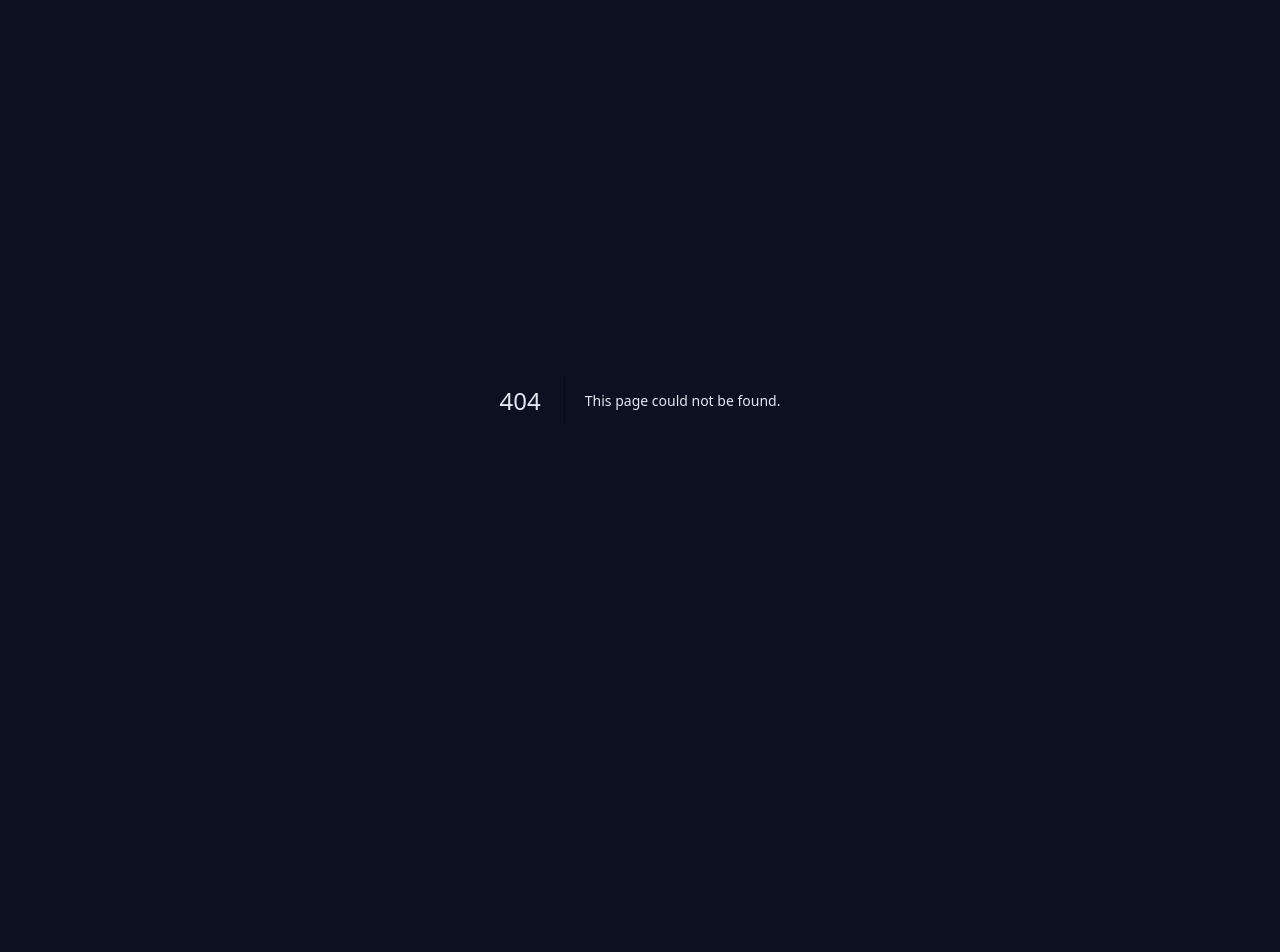
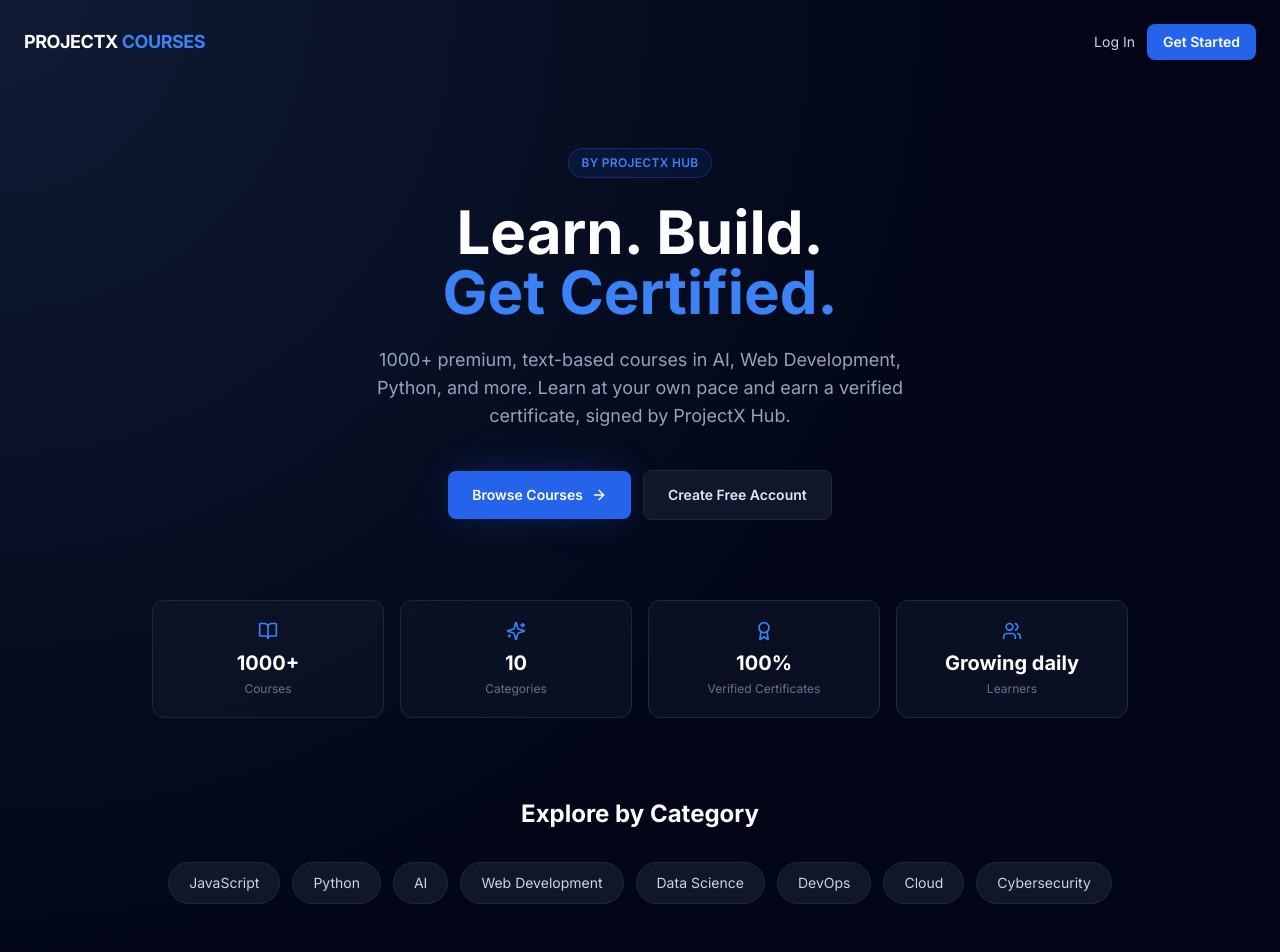
Before and after one commit to princeverma50055-cpu/ProjectX-Hub-courses-, a Next.js app: page / in a window 1280 px wide. Before the commit this address had no page. Shown: the top 952 px of the page. Before the commit the page ends 800 px from the top, so only its background shows below. Built offline with nearby package versions, Linux system fonts and the light colour scheme.

Commit message:
Create LandingPage component with layout and stats
Implement landing page with navigation, stats, and categories.

```diff
--- /dev/null
+++ b/src/app/page.tsx
@@ -0,0 +1,151 @@
+"use client";
+
+import Link from "next/link";
+import { motion } from "framer-motion";
+import { ArrowRight, Award, BookOpen, Sparkles, Users } from "lucide-react";
+
+const STATS = [
+  { label: "Courses", value: "1000+", icon: BookOpen },
+  { label: "Categories", value: "10", icon: Sparkles },
+  { label: "Verified Certificates", value: "100%", icon: Award },
+  { label: "Learners", value: "Growing daily", icon: Users },
+];
+
+const CATEGORIES = [
+  "JavaScript",
+  "Python",
+  "AI",
+  "Web Development",
+  "Data Science",
+  "DevOps",
+  "Cloud",
+  "Cybersecurity",
+];
+
+export default function LandingPage() {
+  return (
+    <div className="min-h-screen bg-brand-gradient overflow-hidden">
+      <nav className="max-w-7xl mx-auto flex items-center justify-between px-4 sm:px-6 py-6">
+        <span className="text-lg font-bold text-white tracking-tight">
+          PROJECTX <span className="text-brand-accentLight">COURSES</span>
+        </span>
+        <div className="flex items-center gap-3">
+          <Link
+            href="/login"
+            className="text-sm text-slate-300 hover:text-white transition-colors"
+          >
+            Log In
+          </Link>
+          <Link
+            href="/register"
+            className="text-sm font-semibold px-4 py-2 rounded-lg bg-brand-accent hover:bg-brand-accentLight text-white transition-colors"
+          >
+            Get Started
+          </Link>
+        </div>
+      </nav>
+
+      <section className="max-w-4xl mx-auto text-center px-4 sm:px-6 pt-16 pb-20">
+        <motion.span
+          initial={{ opacity: 0, y: 10 }}
+          animate={{ opacity: 1, y: 0 }}
+          transition={{ duration: 0.4 }}
+          className="inline-block text-xs font-semibold tracking-wide uppercase text-brand-accentLight bg-brand-accent/10 border border-brand-accent/30 px-3 py-1.5 rounded-full mb-6"
+        >
+          By ProjectX Hub
+        </motion.span>
+
+        <motion.h1
+          initial={{ opacity: 0, y: 16 }}
+          animate={{ opacity: 1, y: 0 }}
+          transition={{ duration: 0.5, delay: 0.1 }}
+          className="text-4xl sm:text-6xl font-bold text-white leading-tight mb-6"
+        >
+          Learn. Build.
+          <br />
+          <span className="text-brand-accentLight">Get Certified.</span>
+        </motion.h1>
+
+        <motion.p
+          initial={{ opacity: 0, y: 16 }}
+          animate={{ opacity: 1, y: 0 }}
+          transition={{ duration: 0.5, delay: 0.2 }}
+          className="text-slate-400 text-base sm:text-lg max-w-xl mx-auto mb-10"
+        >
+          1000+ premium, text-based courses in AI, Web Development, Python,
+          and more. Learn at your own pace and earn a verified certificate,
+          signed by ProjectX Hub.
+        </motion.p>
+
+        <motion.div
+          initial={{ opacity: 0, y: 16 }}
+          animate={{ opacity: 1, y: 0 }}
+          transition={{ duration: 0.5, delay: 0.3 }}
+          className="flex items-center justify-center gap-3"
+        >
+          <Link
+            href="/courses"
+            className="inline-flex items-center gap-2 px-6 py-3.5 rounded-lg bg-brand-accent hover:bg-brand-accentLight text-white text-sm font-semibold shadow-glow transition-colors"
+          >
+            Browse Courses <ArrowRight size={16} />
+          </Link>
+          <Link
+            href="/register"
+            className="inline-flex items-center gap-2 px-6 py-3.5 rounded-lg bg-brand-800 border border-brand-700 hover:border-brand-accent/50 text-slate-200 text-sm font-semibold transition-colors"
+          >
+            Create Free Account
+          </Link>
+        </motion.div>
+      </section>
+
+      <section className="max-w-5xl mx-auto px-4 sm:px-6 pb-20">
+        <div className="grid grid-cols-2 sm:grid-cols-4 gap-4">
+          {STATS.map((stat, i) => (
+            <motion.div
+              key={stat.label}
+              initial={{ opacity: 0, y: 16 }}
+              whileInView={{ opacity: 1, y: 0 }}
+              viewport={{ once: true }}
+              transition={{ duration: 0.4, delay: i * 0.08 }}
+              className="bg-brand-800/60 border border-brand-700 rounded-xl p-5 text-center"
+            >
+              <stat.icon size={20} className="mx-auto text-brand-accentLight mb-2" />
+              <p className="text-xl font-bold text-white">{stat.value}</p>
+              <p className="text-xs text-slate-500 mt-1">{stat.label}</p>
+            </motion.div>
+          ))}
+        </div>
+      </section>
+
+      <section className="max-w-5xl mx-auto px-4 sm:px-6 pb-24">
+        <h2 className="text-center text-2xl font-bold text-white mb-8">
+          Explore by Category
+        </h2>
+        <div className="flex flex-wrap justify-center gap-3">
+          {CATEGORIES.map((cat, i) => (
+            <motion.div
+              key={cat}
+              initial={{ opacity: 0, scale: 0.95 }}
+              whileInView={{ opacity: 1, scale: 1 }}
+              viewport={{ once: true }}
+              transition={{ duration: 0.3, delay: i * 0.05 }}
+            >
+              <Link
+                href={`/courses?category=${encodeURIComponent(cat)}`}
+                className="inline-block px-5 py-2.5 rounded-full bg-brand-800 border border-brand-700 text-sm text-slate-300 hover:text-white hover:border-brand-accent/50 hover:bg-brand-accent/10 transition-all"
+              >
+                {cat}
+              </Link>
+            </motion.div>
+          ))}
+        </div>
+      </section>
+
+      <footer className="border-t border-brand-700 py-8">
+        <p className="text-center text-xs text-slate-600">
+          © {new Date().getFullYear()} ProjectX Hub. All rights reserved.
+        </p>
+      </footer>
+    </div>
+  );
+}
```
